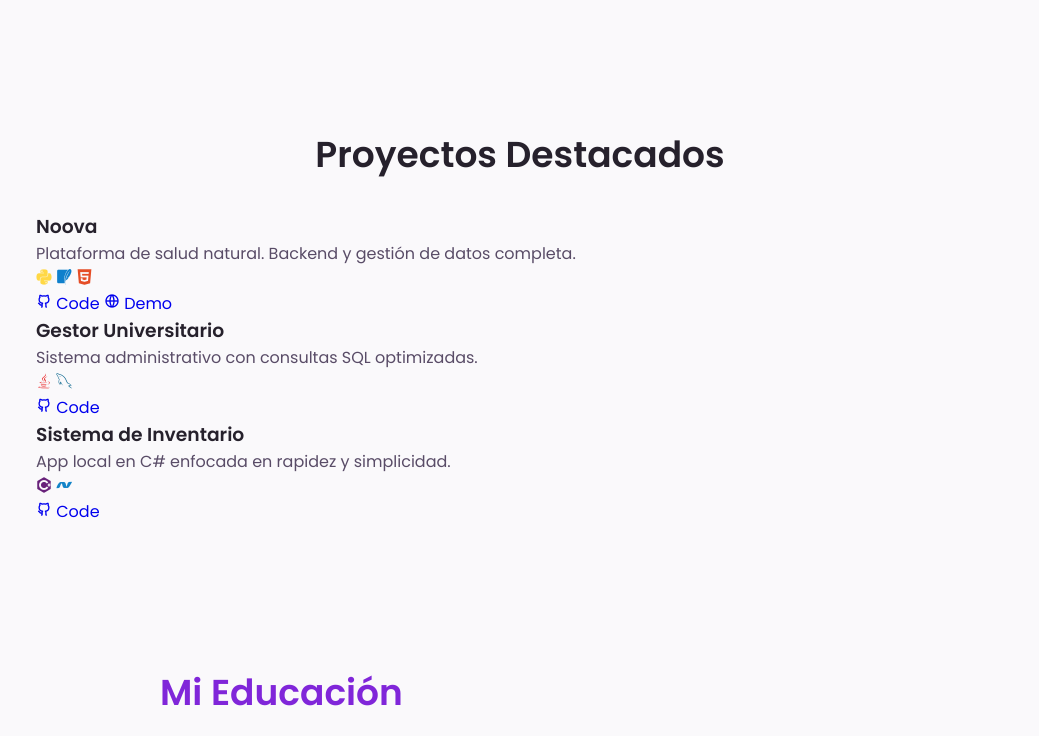
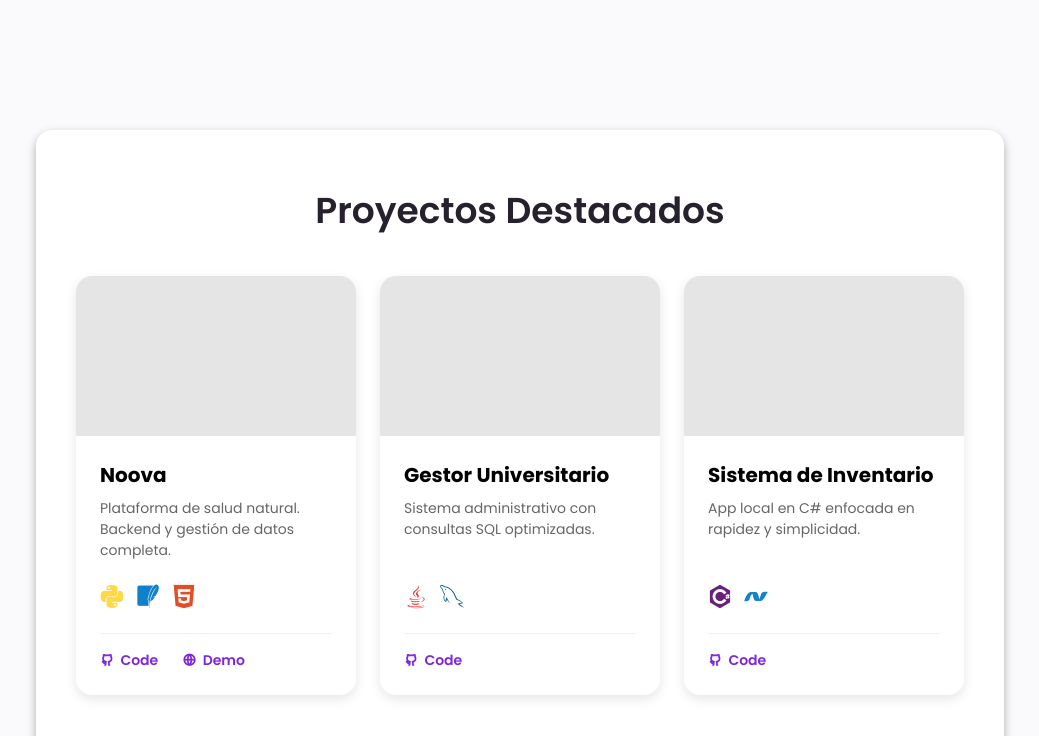
Before and after one commit to Varez117/comingsoon, a plain HTML site: page index.html in a window 1280 px wide. Shown: the part 1320-2056 px from the top of the page, without its empty margins (120-1159 px from the left). Drawn offline with nearby package versions, Linux system fonts and the light colour scheme.

Commit message:
new css
Updated styles for social links, project cards, and adjusted responsive design for projects section.

```diff
--- a/styles.css
+++ b/styles.css
@@ -73,16 +73,11 @@ body.dark-theme{
 
   --body-color: hsl(var(--hue), 8%, 12%);
   --container-color: hsl(var(--hue), 8%, 16%);
-  .home__social-follow, .home__social-link, .section__title, .about__details-icon, .button--link, .timeline__school{
+  .home__social-follow, .home__social-follow::after, .home__social-link, .section__title, .about__details-icon, .button--link, .timeline__school{
     color: #dbadfc;
 
   }
-  .home__social-follow::after{
-    background-color: #dbadfc;
-  }
-  .steps__bg{
-    background-color: var(--first-color-dark);
-  }
+
 }
 .change-theme{ color: var(--title-color); font-size: 1.15rem; cursor: pointer; }
 .nav__btns{ display: inline-flex; align-items: center; column-gap: 1rem; }
@@ -165,7 +160,6 @@ h2.section__title{ text-align: left; }
     border-radius: 1rem 0 0 1rem;
     transition: .3s;
     z-index: var(--z-fixed);
-
   }
 }
 
@@ -238,8 +232,7 @@ h2.section__title{ text-align: left; }
   border-radius: 8px;
   box-shadow: 0 0 20px #00000060;
   overflow: hidden;
-  min-height: 300px;
-  max-height: 300px;
+  height: 300px; /* OPTIMIZACIÓN: Altura fija para evitar layout shifts */
   font-size: 1rem;
   font-family: 'Courier New', monospace;
   line-height: 1.4;
@@ -260,7 +253,6 @@ h2.section__title{ text-align: left; }
   justify-items: center;
   row-gap: 3.5rem;
   margin-top: -3rem ;
-
 }
 
 
@@ -335,7 +327,7 @@ h2.section__title{ text-align: left; }
   background-color: var(--container-color);
   border-radius: 10px;
   padding: 1.5rem 1rem;
-  box-shadow: 0 4px 10px rgba(0, 0, 0, 0.1);
+  box-shadow: 0 4px 10px rgba(0, 0, 0, 0.3);
   text-align: center;
 }
 .about__img-card {
@@ -344,7 +336,8 @@ h2.section__title{ text-align: left; }
   border-radius: 50%;
   object-fit: cover;
   margin: 0 auto 1rem auto;
-  border: 3px solid var(--first-color);
+
+  aspect-ratio: 1/1;
 }
 .about__name {
   font-size: var(--h2-font-size);
@@ -355,7 +348,7 @@ h2.section__title{ text-align: left; }
 .about__skills-card {
   background-color: var(--first-color-lighten);
   border-radius: 8px;
-  padding: 1rem;
+
 }
 .skills__title {
   font-weight: var(--font-semi-bold);
@@ -371,13 +364,16 @@ h2.section__title{ text-align: left; }
   padding: .5rem;
   border-radius: 5px;
 }
+/* CAMBIO DE COLOR EN ICONOS DE HABILIDADES */
 .skills__icons i {
   font-size: 1.5rem;
-  color: var(--first-color);
+  /* Color claro para contrastar con el fondo oscuro del contenedor */
+  color: var(--body-color);
   transition: color 0.3s ease;
   cursor: default;
 }
-.skills__icons i:hover { color: var(--first-color-alt); }
+/* Color morado al pasar el mouse */
+.skills__icons i:hover { color: var(--first-color); }
 .about__data { color: var(--text-color); }
 .about__title {
   font-size: var(--h2-font-size);
@@ -412,101 +408,115 @@ h2.section__title{ text-align: left; }
   .skills__icons i { font-size: 1.5rem; gap: 1rem; }
 }
 
-/*=============== STEPS ===============*/
-.steps__bg {
-  background-color: var(--first-color);
-  padding: 3rem 2rem 2rem;
+/*=============== PROJECTS (Anteriormente STEPS) ===============*/
+/* Contenedor morado */
+.projects__bg {
+  background-color: var(--container-color);
+  padding: 2rem 2rem 3rem; /* Padding más ajustado */
   border-radius: 1rem;
-  color: #fff;
+  box-shadow: 0 4px 10px rgba(0, 0, 0, 0.3);
+
 }
 
-.steps__title {
-  color: #FFF;
+.projects__title {
+  color: var(--title-color);
   text-align: center;
-  font-size: var(--h1-font-size);
-  margin-bottom: var(--mb-2);
+  font-size: var(--h2-font-size); /* Un poco más grande */
+  margin-bottom: 2.5rem;
 }
 
-.steps__container {
+.projects__container {
   display: grid;
   grid-template-columns: repeat(auto-fit, minmax(280px, 1fr));
-  gap: 2rem;
-  padding-top: 1rem;
+  gap: 1.5rem;
 }
 
-.steps__card {
-  background-color: var(--container-color);
-  padding: 2.5rem 2rem 2rem 2rem;
+/* Tarjeta Blanca */
+.projects__card {
+  background-color: #fff; /* Siempre blanca para replicar imagen */
   border-radius: 1rem;
+  overflow: hidden; /* Para que la imagen no se salga de las esquinas */
   display: flex;
   flex-direction: column;
-  justify-content: space-between;
+  box-shadow: 0 4px 12px rgba(0, 0, 0, 0.1);
   transition: transform 0.3s ease, box-shadow 0.3s ease;
-  box-shadow: 0 4px 12px rgba(0, 0, 0, 0.06);
 }
 
-.steps__card:hover {
-  transform: translateY(-8px);
-  box-shadow: 0 6px 18px rgba(0, 0, 0, 0.1);
+.projects__card:hover {
+  transform: translateY(-5px);
+  box-shadow: 0 8px 24px rgba(0, 0, 0, 0.15);
 }
 
-.steps__card-number {
-  display: inline-block;
-  background-color: var(--first-color-alt);
-  color: #FFF;
-  padding: 0.5rem 0.75rem;
-  width: fit-content;
-  border-radius: 0.25rem;
-  font-size: var(--h2-font-size);
-  margin-bottom: var(--mb-1-5);
-  transition: transform 0.3s;
-  text-align: center;
+/* Marcador de imagen gris */
+.projects__img-placeholder {
+  width: 100%;
+  height: 160px;
+  background-color: #e5e5e5;
 }
 
-.steps__card:hover .steps__card-number {
-  transform: translateY(-0.7rem);
+/* Contenido de la tarjeta */
+.projects__content-wrapper {
+  padding: 1.5rem;
+  display: flex;
+  flex-direction: column;
+  flex-grow: 1;
 }
 
-.steps__card-title {
+.projects__card-title {
   font-size: var(--h3-font-size);
-  font-weight: 600;
-  margin-bottom: var(--mb-0-5);
-  color: var(--title-color, #222);
+  color: #000; /* Título negro fuerte */
+  margin-bottom: 0.5rem;
+  font-weight: 700;
 }
 
-.steps__card-description {
+.projects__card-description {
   font-size: var(--small-font-size);
-  color: var(--text-color, #555);
-  line-height: 1.5rem;
-  margin-bottom: 1rem;
+  color: #666; /* Texto gris */
+  line-height: 1.5;
+  margin-bottom: 1.5rem;
+  flex-grow: 1;
 }
 
-.steps__card-tools {
+/* Herramientas (Iconos) */
+.projects__card-tools {
   display: flex;
-  justify-content: flex-start;
-  align-items: center;
   gap: 0.75rem;
-  margin-top: auto;
+  margin-bottom: 1.5rem;
   font-size: 1.5rem;
-  color: var(--first-color-alt);
-  transition: 0.3s;
 }
 
-.steps__card-tools i {
-  transition: transform 0.3s ease, color 0.3s ease;
-  cursor: pointer;
+/* Enlaces (Code / Demo) */
+.projects__links {
+  display: flex;
+  gap: 1.5rem;
+  padding-top: 1rem;
+  border-top: 1px solid #f0f0f0;
 }
 
-.steps__card-tools i:hover {
-  transform: scale(1.15);
-  color: var(--text-color-dark, #000);
+.projects__link {
+  display: inline-flex;
+  align-items: center;
+  gap: 0.4rem;
+  color: var(--first-color);
+  font-weight: 600;
+  font-size: var(--small-font-size);
+  transition: color 0.3s;
 }
 
-/* Responsive Título */
-@media screen and (max-width: 768px) {
-  .steps__title {
-    font-size: 1.75rem;
-  }
+.projects__link:hover {
+  color: var(--first-color-alt);
+}
+
+/* En modo oscuro, ajustar solo el contenedor principal si se desea */
+body.dark-theme .projects__bg {
+  background-color: var(--container-color); /* Mantiene morado vibrante en dark theme también, como la imagen */
+}
+body.dark-theme .projects__card {
+  box-shadow: 0 12px 15px rgba(0, 0, 0, .3);/* Tarjeta blanca en dark theme también */
+}
+
+body.dark-theme .home__social-follow::after{
+  background-color: #dbadfc; /* Color claro para enlaces en dark theme */
 }
 
 
@@ -653,9 +663,9 @@ h2.section__title{ text-align: left; }
   .home__img{ width: 350px; }
   .home__description{ padding-right: 7rem; }
   .about__img{ width: 380px; }
-  .steps__container{ grid-template-columns: repeat(3, 1fr); }
-  .steps__bg{ padding: 3.5rem 2.5rem; }
-  .steps__card-title{ font-size: var(--normal-font-size); }
+  /* Ajuste para Projects en pantallas grandes */
+  .projects__container{ grid-template-columns: repeat(3, 1fr); }
+  .projects__bg{ padding: 3.5rem 2.5rem; }
 }
 @media screen and (min-width: 1200px){
   .home__social{ right: -3rem; row-gap: 4.5rem; }
```
